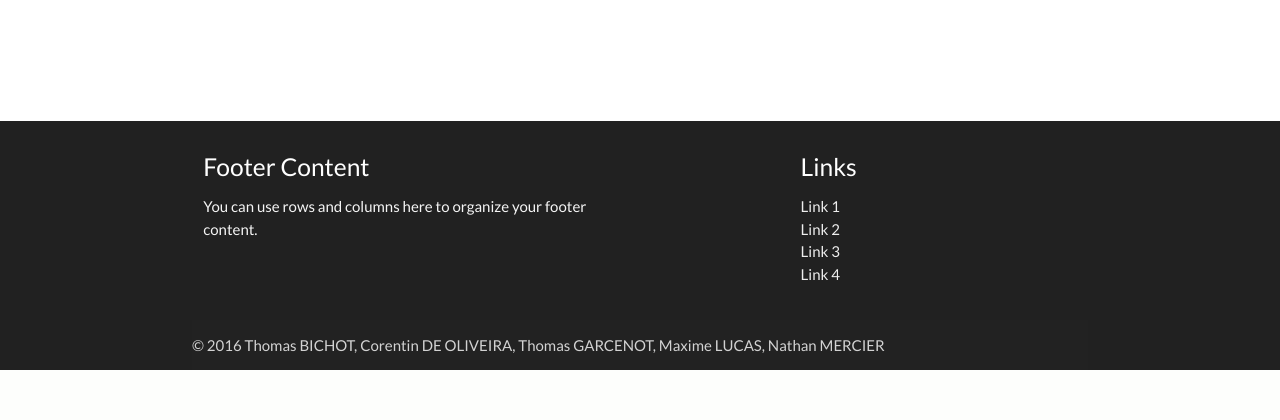
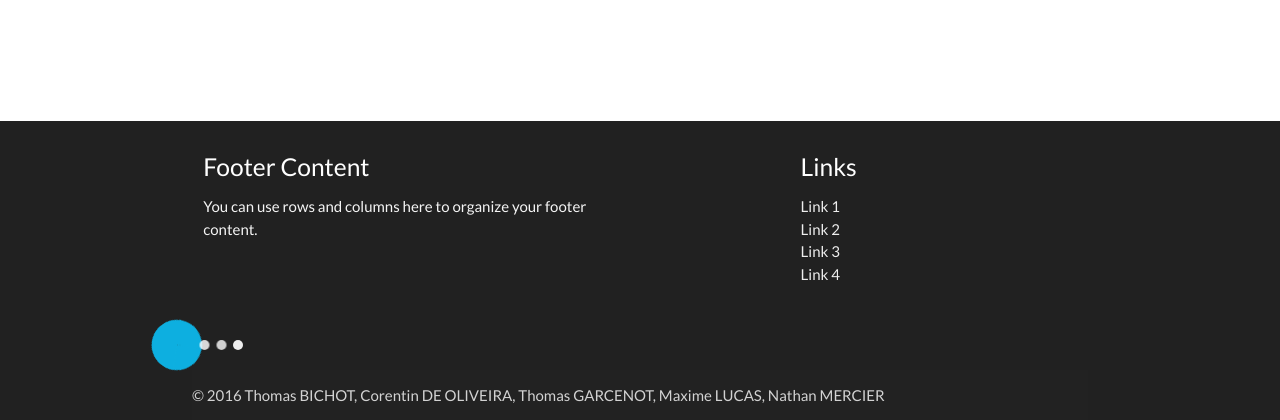
Before and after one commit to Coco-sempai/site-projet-tut, a PHP site: page / in a window 1280 px wide. Shown: the part 1159-1579 px from the top of the page. Before the commit the page ends 1529 px from the top, so only its background shows below. Run offline with PHP 8.4, Linux system fonts and the light colour scheme; some libraries are stand-ins or nearby versions.

Commit message:
Pacman !

```diff
--- a/css/style.css
+++ b/css/style.css
@@ -143,3 +143,125 @@ svg {
 svg.animated {
 	opacity: 1;
 }
+
+/* To modify the animation, change either @primaryClr or @ballSize for a different color and a different size. */
+/* LESS Vars */
+/*The Pacman*/
+.pacman {
+  position: relative;
+}
+.pacman > div:nth-child(1),
+.pacman > div:nth-child(2) {
+  width: 0;
+  height: 0;
+  border: 25px solid #0dafe0;
+  border-right-color: transparent;
+  border-radius: 50%;
+  left: -40px;
+  -webkit-animation: rotate_pacman_half_up .4s infinite;
+          animation: rotate_pacman_half_up .4s infinite;
+  position: relative;
+}
+.pacman > div:nth-child(2) {
+  -webkit-animation-name: rotate_pacman_half_down;
+          animation-name: rotate_pacman_half_down;
+  margin-top: -50px;
+}
+.pacman > div:nth-child(3),
+.pacman > div:nth-child(4),
+.pacman > div:nth-child(5) {
+  background-color: #ffffff;
+  border-radius: 50%;
+  width: 10px;
+  height: 10px;
+  position: absolute;
+  top: 20px;
+  left: 50px;
+}
+.pacman > div:nth-child(3) {
+  -webkit-animation: pacman-balls 1s -0.66s infinite linear;
+          animation: pacman-balls 1s -0.66s infinite linear;
+}
+.pacman > div:nth-child(4) {
+  -webkit-animation: pacman-balls 1s -0.33s infinite linear;
+          animation: pacman-balls 1s -0.33s infinite linear;
+}
+.pacman > div:nth-child(5) {
+  -webkit-animation: pacman-balls 1s infinite linear;
+          animation: pacman-balls 1s infinite linear;
+}
+/*Pacman Animation Keyframes*/
+@-webkit-keyframes rotate_pacman_half_up {
+  0% {
+    -webkit-transform: rotate(270deg);
+            transform: rotate(270deg);
+  }
+  50% {
+    -webkit-transform: rotate(360deg);
+            transform: rotate(360deg);
+  }
+  100% {
+    -webkit-transform: rotate(270deg);
+            transform: rotate(270deg);
+  }
+}
+@keyframes rotate_pacman_half_up {
+  0% {
+    -webkit-transform: rotate(270deg);
+            transform: rotate(270deg);
+  }
+  50% {
+    -webkit-transform: rotate(360deg);
+            transform: rotate(360deg);
+  }
+  100% {
+    -webkit-transform: rotate(270deg);
+            transform: rotate(270deg);
+  }
+}
+@-webkit-keyframes rotate_pacman_half_down {
+  0% {
+    -webkit-transform: rotate(90deg);
+            transform: rotate(90deg);
+  }
+  50% {
+    -webkit-transform: rotate(0);
+            transform: rotate(0);
+  }
+  100% {
+    -webkit-transform: rotate(90deg);
+            transform: rotate(90deg);
+  }
+}
+@keyframes rotate_pacman_half_down {
+  0% {
+    -webkit-transform: rotate(90deg);
+            transform: rotate(90deg);
+  }
+  50% {
+    -webkit-transform: rotate(0);
+            transform: rotate(0);
+  }
+  100% {
+    -webkit-transform: rotate(90deg);
+            transform: rotate(90deg);
+  }
+}
+@-webkit-keyframes pacman-balls {
+  75% {
+    opacity: .7;
+  }
+  100% {
+    -webkit-transform: translateX(-50px);
+            transform: translateX(-50px);
+  }
+}
+@keyframes pacman-balls {
+  75% {
+    opacity: .7;
+  }
+  100% {
+    -webkit-transform: translateX(-50px);
+            transform: translateX(-50px);
+  }
+}
--- a/index.html
+++ b/index.html
@@ -106,6 +106,13 @@
           </div>
         </div>
 
+        <div class="pacman">
+          <div></div>
+          <div></div>
+          <div></div>
+          <div></div>
+          <div></div>
+        </div>
         <div class="footer-copyright">
           <strong>© 2016 Thomas BICHOT, Corentin DE OLIVEIRA, Thomas GARCENOT, Maxime LUCAS, Nathan MERCIER</strong>
         </div>
```
